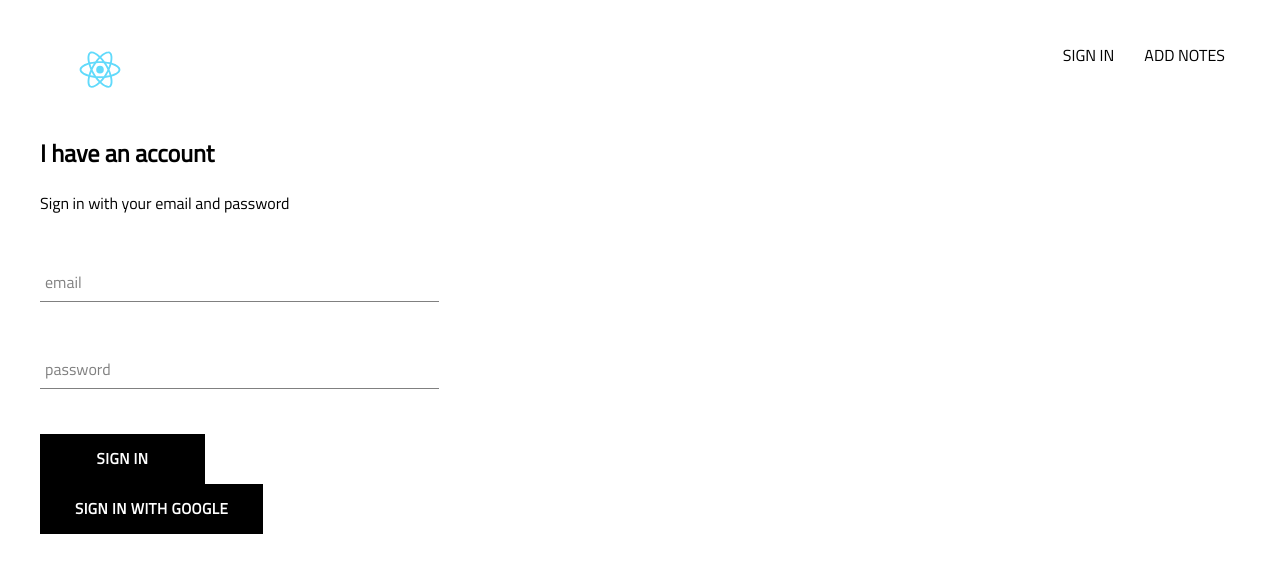
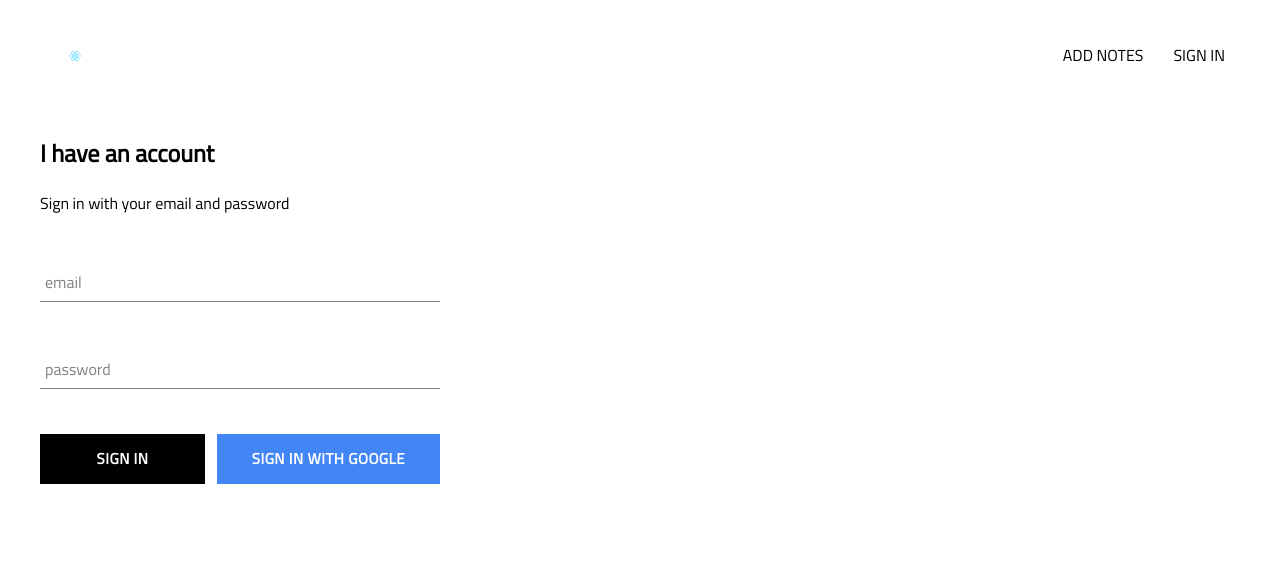
Before and after one commit to samuelshabach/React-Notepad, a React (Create React App) app: page /signin in a window 1280 px wide. Shown: the top 572 px of the page. Built offline with nearby package versions, Linux system fonts and the light colour scheme; no server answers.

Commit message:
integrated firebase into application, created sign in page and component and also sign in with google

```diff
--- a/src/App.css
+++ b/src/App.css
@@ -6,3 +6,7 @@
   text-decoration: none;
   color: black;
 }
+
+* {
+  box-sizing: border-box;
+}
--- a/src/App.js
+++ b/src/App.js
@@ -34,7 +34,7 @@
     render() {
       return (
         <div>
-          <Header />
+          <Header currentUser={this.state.currentUser} />
           <Switch>
             <Route path='/signin' component={SignInAndSignUpPage} />
           </Switch>
--- a/src/components/custom-button/custom-button.component.js
+++ b/src/components/custom-button/custom-button.component.js
@@ -2,8 +2,9 @@
 
 import './custom-button.styles.scss';
 
-const CustomButton = ({ children, ...otherProps }) => (
-    <button className='custom-button' { ...otherProps }>
+const CustomButton = ({ children, isGoogleSignIn, ...otherProps }) => (
+    <button
+    className={`${isGoogleSignIn ? 'google-sign-in' : ''} custom-button`} { ...otherProps }>
         {children}
     </button>
 )
--- a/src/components/custom-button/custom-button.styles.scss
+++ b/src/components/custom-button/custom-button.styles.scss
@@ -19,4 +19,14 @@
       color: black;
       border: 1px solid black;
     }
+
+    &.google-sign-in {
+      background-color: #4285f4;
+      color: white;
+
+      &:hover{
+        background-color: #357ae8;
+        border: none;
+      }
+    }
   }
--- a/src/components/header/header.component.js
+++ b/src/components/header/header.component.js
@@ -1,23 +1,28 @@
 import React from 'react';
 import { Link } from 'react-router-dom';
+
+import { auth } from '../../firebase/firebase.utils';
 
 import { ReactComponent as Logo } from '../../assets/react.svg';
 
 import './header.styles.scss';
 
 
-const Header = () => (
+const Header = ({ currentUser }) => (
     <div className='header'>
         <Link to='/' className='logo-container'>
             <Logo className='logo' />
         </Link>
         <div className='options'>
-            <Link className='option' to='/signin'>
-                SIGN IN
-            </Link>
             <Link className='option' to='/addnotes'>
                 ADD NOTES
             </Link>
+            {
+                currentUser ?
+                <div className='option' onClick={() => auth.signOut()}>SIGN OUT</div>
+                :
+                <Link className='option' to='/signin'>SIGN IN</Link>
+            }
         </div>
     </div>
 )
--- a/src/components/header/header.styles.scss
+++ b/src/components/header/header.styles.scss
@@ -35,6 +35,7 @@
 
       .option {
         padding: 10px 15px;
+        cursor: pointer;
       }
     }
   }
--- a/src/components/sign-in/sign-in.component.js
+++ b/src/components/sign-in/sign-in.component.js
@@ -51,9 +51,13 @@
                         handleChange={this.handleChange}
                         value={this.state.password} required
                     />
-
-                    <CustomButton type='submit'> Sign in </CustomButton>
-                    <CustomButton onClick={signInWithGoogle}> Sign in with Google </CustomButton>
+                <div className='buttons'>
+                    <CustomButton type='submit'>Sign in</CustomButton>
+                    <CustomButton
+                    onClick={signInWithGoogle} isGoogleSignIn>
+                     Sign in with Google
+                    </CustomButton>
+                </div>
                 </form>
             </div>
         )
--- a/src/components/sign-in/sign-in.component.styles.scss
+++ b/src/components/sign-in/sign-in.component.styles.scss
@@ -1,9 +1,14 @@
 .sign-in{
-    width: 30vw;
+    width: 400px;
     display: flex;
     flex-direction: column;
 
     .title{
         margin: 10px 0;
     }
+
+    .buttons{
+        display: flex;
+        justify-content: space-between;
+    }
 }
```
